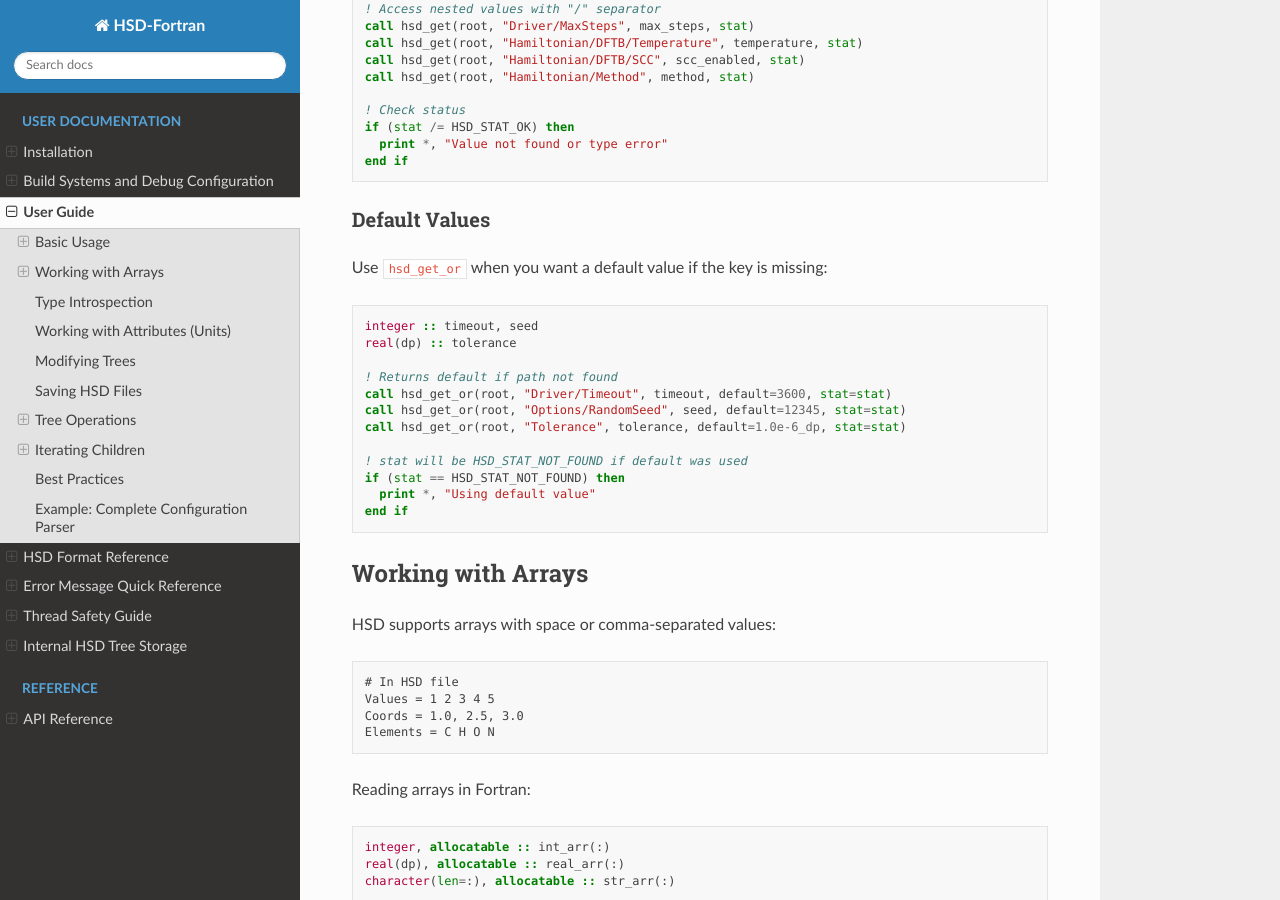
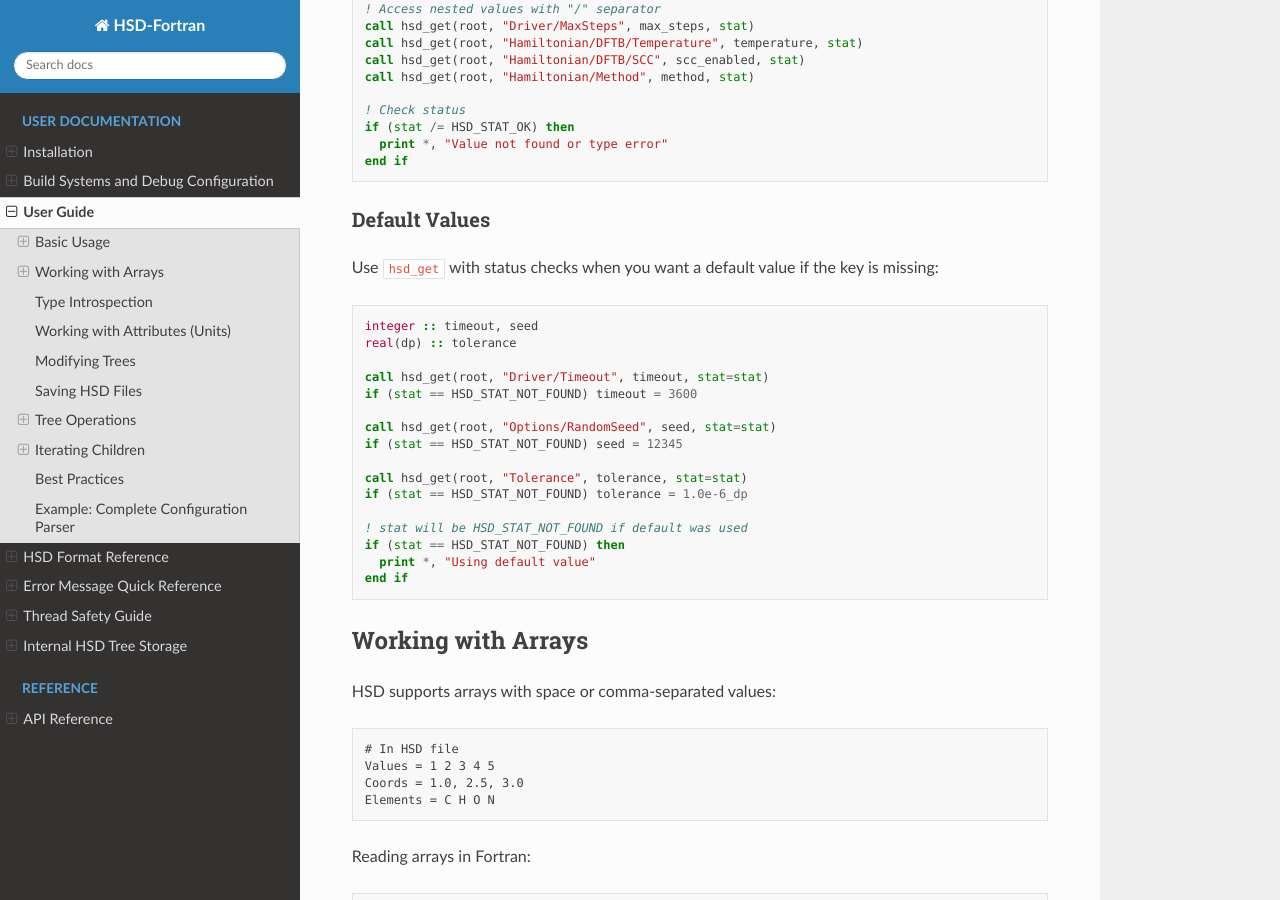
Before and after one commit to elv3rs/hsd-fortran, a Sphinx documentation site: the page built from docs/user_guide.rst, in a window 1280 px wide and 900 px high, scrolled down 990 px. Built offline with Sphinx 7.4.7 and the Read the Docs theme 3.1.0, drawn with Linux system fonts in a browser that asks for light colours; some of the changed text lies outside the part shown.

Commit message:
Remove hsd_get_or API and references
Delete hsd_get_or exports/interfaces/implementations, migrate callsites to hsd_get with explicit fallback handling, and update docs/examples accordingly.\n\nCo-authored-by: Copilot <223556219+Copilot@users.noreply.github.com>

```diff
--- a/docs/user_guide.rst
+++ b/docs/user_guide.rst
@@ -62,17 +62,21 @@ Use ``hsd_get`` to retrieve values from the tree using path notation:
 Default Values
 ~~~~~~~~~~~~~~
 
-Use ``hsd_get_or`` when you want a default value if the key is missing:
+Use ``hsd_get`` with status checks when you want a default value if the key is missing:
 
 .. code-block:: fortran
 
    integer :: timeout, seed
    real(dp) :: tolerance
 
-   ! Returns default if path not found
-   call hsd_get_or(root, "Driver/Timeout", timeout, default=3600, stat=stat)
-   call hsd_get_or(root, "Options/RandomSeed", seed, default=12345, stat=stat)
-   call hsd_get_or(root, "Tolerance", tolerance, default=1.0e-6_dp, stat=stat)
+   call hsd_get(root, "Driver/Timeout", timeout, stat=stat)
+   if (stat == HSD_STAT_NOT_FOUND) timeout = 3600
+
+   call hsd_get(root, "Options/RandomSeed", seed, stat=stat)
+   if (stat == HSD_STAT_NOT_FOUND) seed = 12345
+
+   call hsd_get(root, "Tolerance", tolerance, stat=stat)
+   if (stat == HSD_STAT_NOT_FOUND) tolerance = 1.0e-6_dp
 
    ! stat will be HSD_STAT_NOT_FOUND if default was used
    if (stat == HSD_STAT_NOT_FOUND) then
@@ -345,8 +349,10 @@ Example: Complete Configuration Parser
 
      ! Extract values
      call hsd_get(root, "MaxIterations", config%max_iter, stat)
-     call hsd_get_or(root, "Tolerance", config%tolerance, default=1.0e-6_dp, stat=stat)
-     call hsd_get_or(root, "Method", config%method, default="default", stat=stat)
+     call hsd_get(root, "Tolerance", config%tolerance, stat=stat)
+     if (stat == HSD_STAT_NOT_FOUND) config%tolerance = 1.0e-6_dp
+     call hsd_get(root, "Method", config%method, stat=stat)
+     if (stat == HSD_STAT_NOT_FOUND) config%method = "default"
 
      ! Validate ranges (takes table + path)
      call hsd_validate_range(root, "MaxIterations", 1.0_dp, 100000.0_dp, error)
```
Also changed, not shown: README.md (+2 -2 lines), docs/api.rst (+0 -21 lines), example/README.md, 6 other files.
